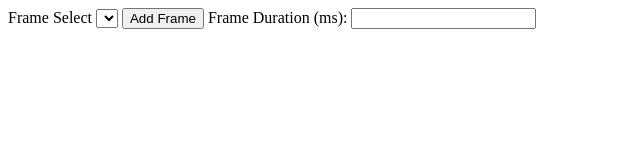
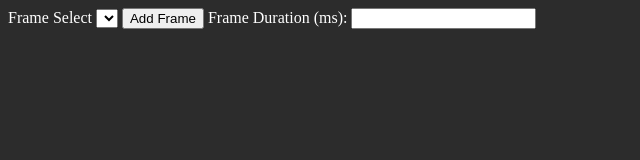
Before and after one commit to minkcv/ledcube, a plain HTML site: page index.html in a window 1280 px wide. Shown: the whole page, without its empty margins (0-640 px from the left). Drawn offline with Linux system fonts and the light colour scheme.

Commit message:
dark mode

```diff
--- a/main.css
+++ b/main.css
@@ -1,3 +1,8 @@
+body {
+    background: #2c2c2c;
+    color: #ffffff;
+}
+
 #slice-container {
     width: 100%;
 }
--- a/main.js
+++ b/main.js
@@ -56,5 +56,3 @@ function changeFrame() {
     }
     frames[index].elt.style.display = 'block';
 }
-
-//addFrame();
```
